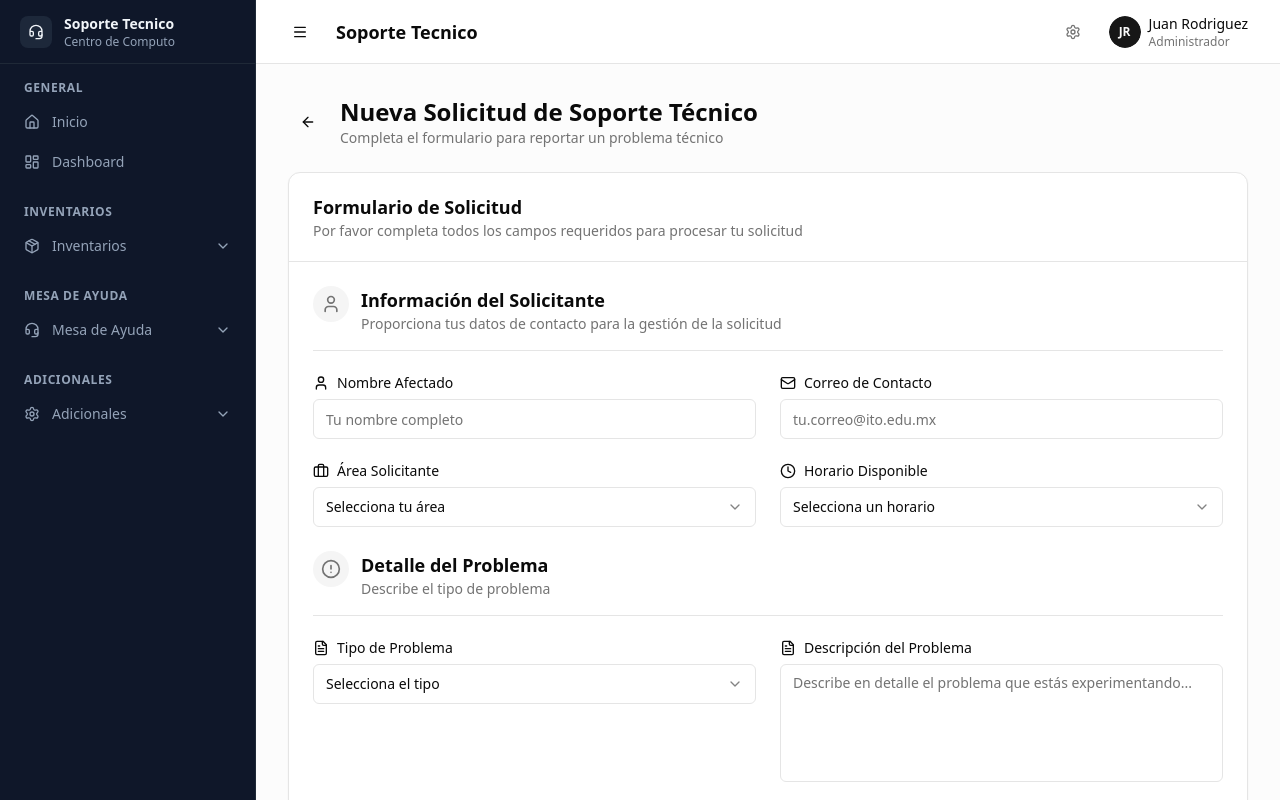
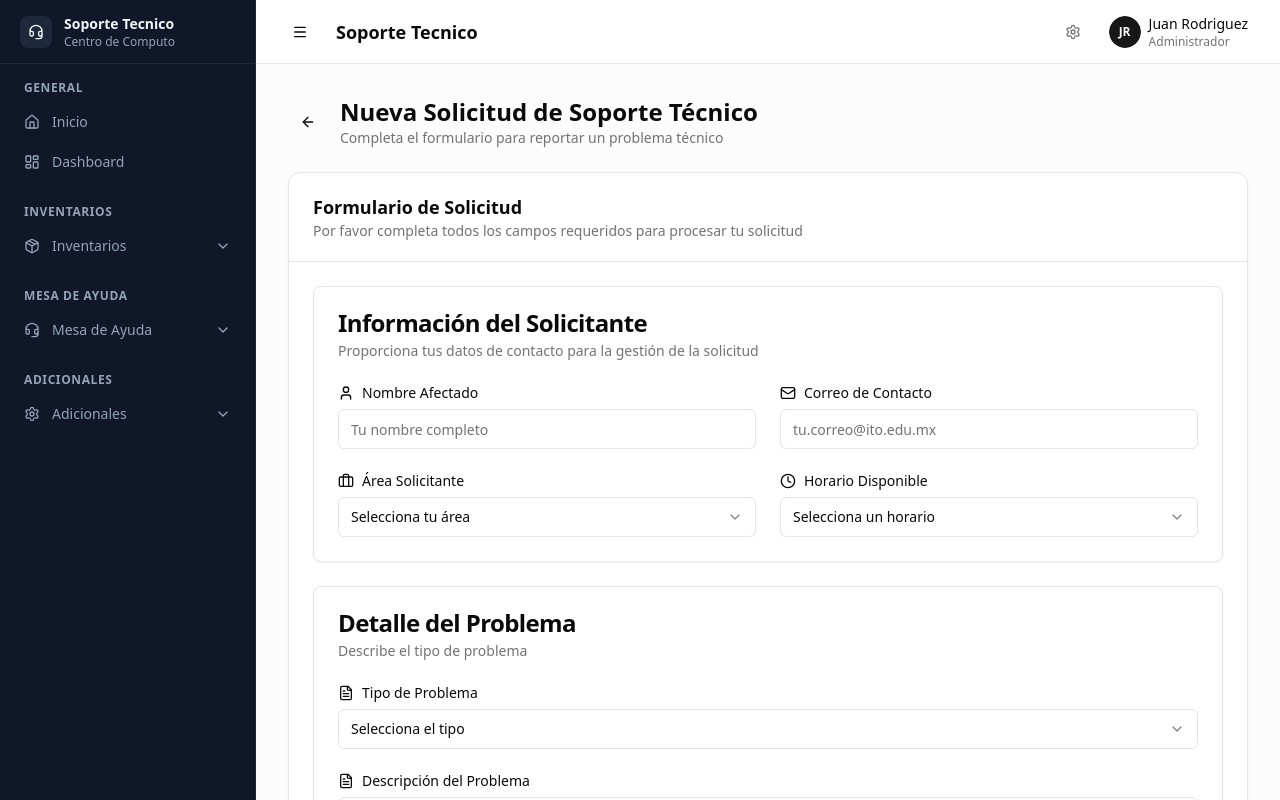
Before and after one commit to AlexDro360/v0-support-ticket-dashboard, a Next.js app: page /soporte/nueva-solicitud in a window 1280 px wide. Shown: the top 800 px of the page. Built offline with nearby package versions, Linux system fonts and the light colour scheme.

Commit message:
Restored v20: feat: update support form to match list view structure\n\nRewrote support form using list view structure for consistent design.

```diff
--- a/components/support-ticket-form.tsx
+++ b/components/support-ticket-form.tsx
@@ -152,19 +152,14 @@ export function SupportTicketForm() {
   return (
     <form onSubmit={handleSubmit} className="space-y-6">
       {/* Sección A: Información del Solicitante */}
-      <div>
-        <div className="mb-4 flex items-start gap-3">
-          <div className="rounded-full bg-muted p-2">
-            <User className="h-5 w-5 text-muted-foreground" />
-          </div>
-          <div>
-            <h3 className="text-base font-semibold text-foreground sm:text-lg">Información del Solicitante</h3>
-            <p className="text-xs text-muted-foreground sm:text-sm">
-              Proporciona tus datos de contacto para la gestión de la solicitud
-            </p>
-          </div>
-        </div>
-        <div className="space-y-4 border-t pt-6">
+      <Card>
+        <CardHeader>
+          <CardTitle>Información del Solicitante</CardTitle>
+          <CardDescription>
+            Proporciona tus datos de contacto para la gestión de la solicitud
+          </CardDescription>
+        </CardHeader>
+        <CardContent>
           <div className="grid gap-6 md:grid-cols-2">
             {/* Nombre Afectado */}
             <div className="space-y-2">
@@ -239,24 +234,19 @@ export function SupportTicketForm() {
               </Select>
             </div>
           </div>
-        </div>
-      </div>
+        </CardContent>
+      </Card>
 
       {/* Sección B: Detalle del Problema */}
-      <div>
-        <div className="mb-4 flex items-start gap-3">
-          <div className="rounded-full bg-muted p-2">
-            <AlertCircle className="h-5 w-5 text-muted-foreground" />
-          </div>
-          <div>
-            <h3 className="text-base font-semibold text-foreground sm:text-lg">Detalle del Problema</h3>
-            <p className="text-xs text-muted-foreground sm:text-sm">
-              Describe el tipo de problema
-            </p>
-          </div>
-        </div>
-        <div className="space-y-4 border-t pt-6">
-          <div className="grid gap-6 md:grid-cols-2">
+      <Card>
+        <CardHeader>
+          <CardTitle>Detalle del Problema</CardTitle>
+          <CardDescription>
+            Describe el tipo de problema
+          </CardDescription>
+        </CardHeader>
+        <CardContent className="space-y-6">
+          <div className="space-y-6">
             {/* Tipo de Problema */}
             <div className="space-y-2">
               <Label htmlFor="tipoProblema" className="flex items-center gap-2">
@@ -349,8 +339,9 @@ export function SupportTicketForm() {
               )}
             </div>
           </div>
-        </div>
-      </div>
+        </CardContent>
+      </Card>
+
 
       {/* Botones de Acción */}
       <div className="flex gap-3 md:justify-end">
```
